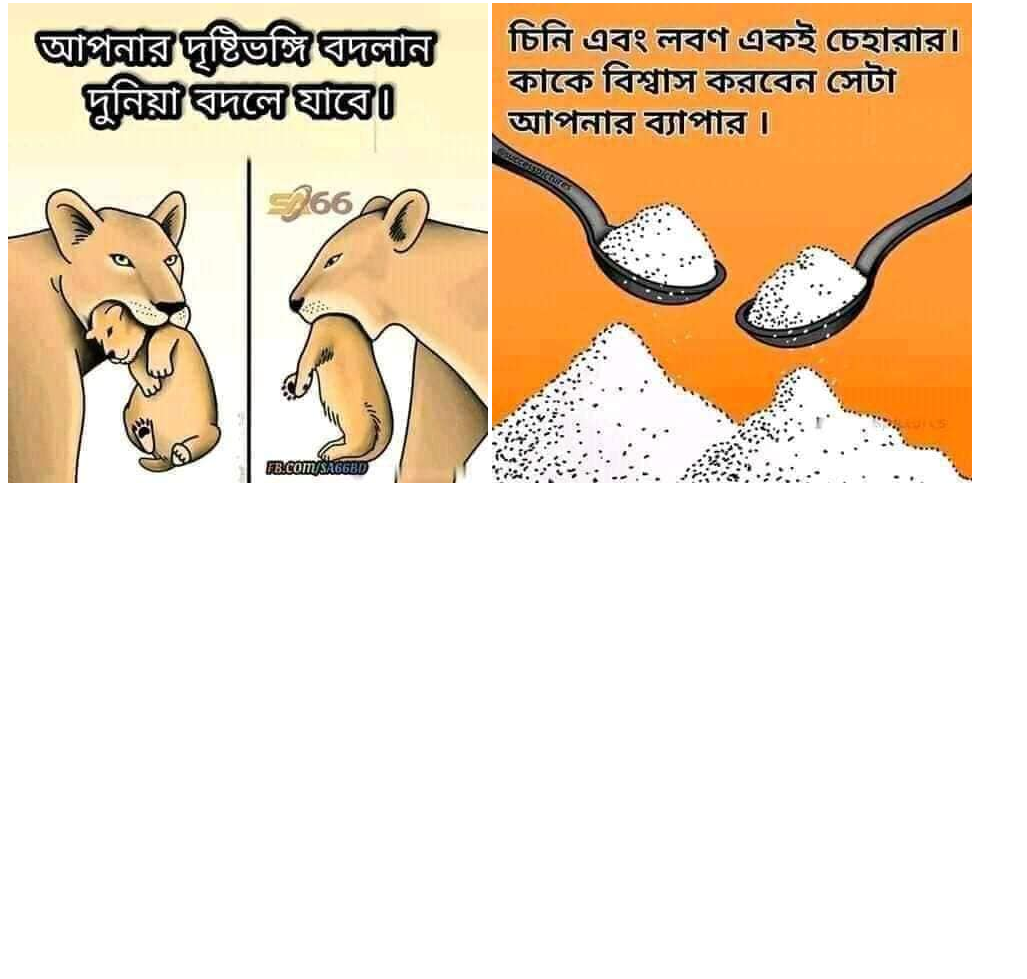
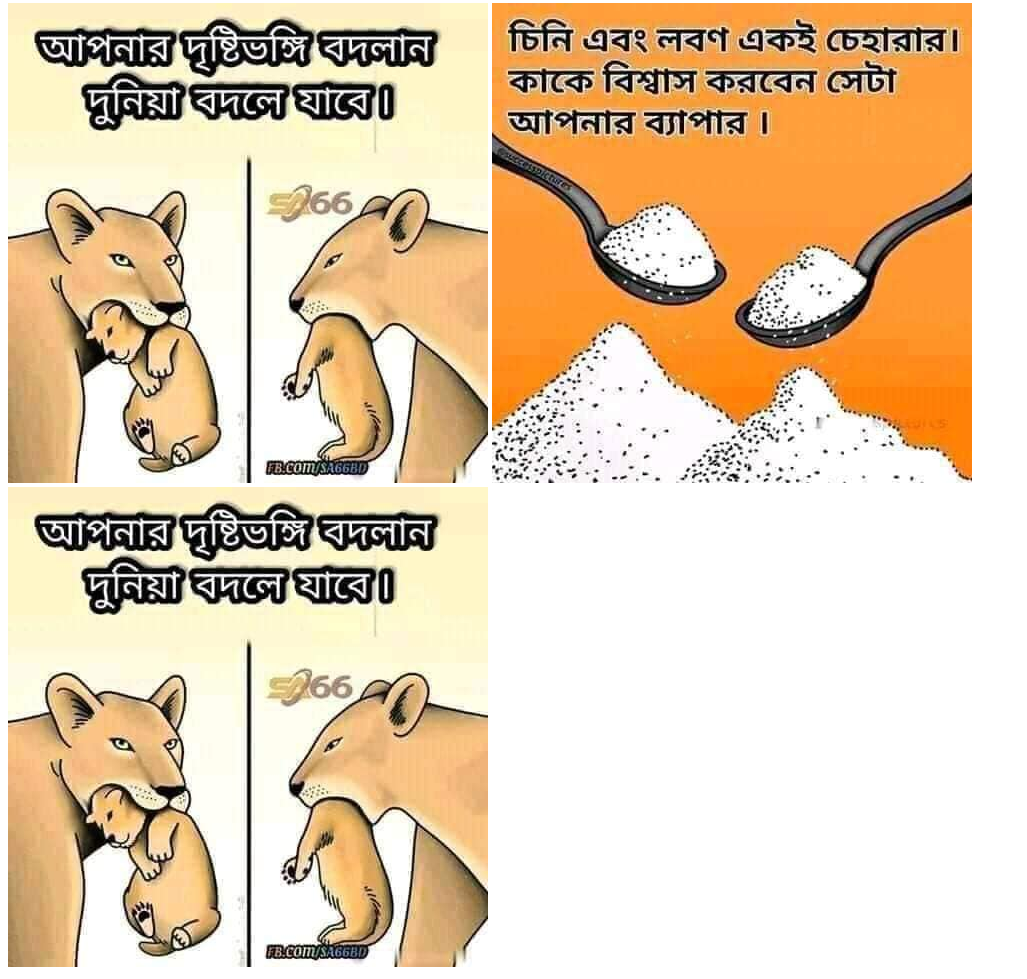
Before and after one commit to asaduzzamanalamin/my-third-repo, a plain HTML site: page index.html in a window 1280 px wide. Shown: the part 246-1225 px from the top of the page, without its empty margins (0-1027 px from the left). Before the commit the page ends 800 px from the top, so only its background shows below. Drawn offline with Linux system fonts and the light colour scheme.

Commit message:
similar pic again add

```diff
--- a/index.html
+++ b/index.html
@@ -17,5 +17,6 @@
     <h4 class="push2">i also do my country and for my slef ,my mither ,brother and sisters</h4>
     <img src="270192234_124608420043218_5034778836219743791_n.jpg"alt="that is a great message fr your life in all time">
     <img src="New folder/270187886_124608850043175_9119866158169716906_n.jpg">
+    <img src ="270192234_124608420043218_5034778836219743791_n.jpg">
 </body>
 </html>
```
Also changed, not shown: 270205638_124608746709852_1464391916420598784_n.jpg (added).
